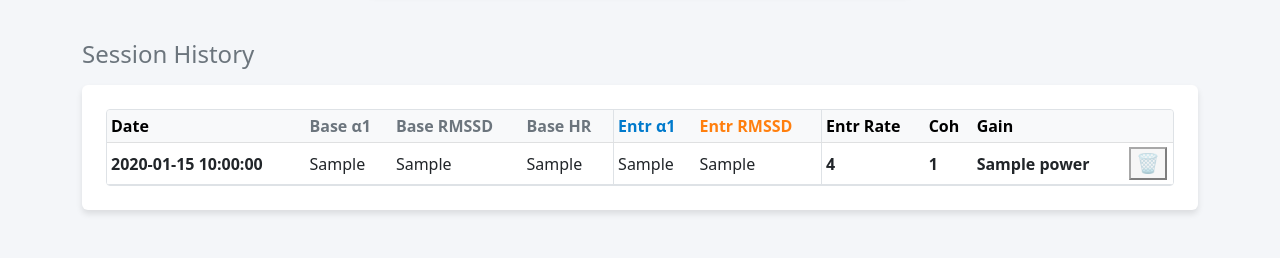
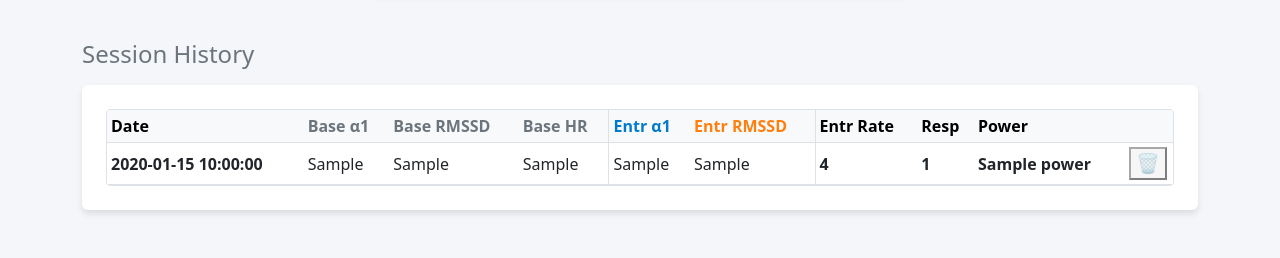
Before and after one commit to mahoneyr/HRV-flexibility, a Flask app: template templates/index.html in a window 1280 px wide. Shown: the part 568-826 px from the top of the page. Run offline with Flask 3, Linux system fonts and the light colour scheme; the template is opened without the code that fills it: most values are stand-ins (such as "Sample title", 1, 10 or a date in 2020).

Commit message:
Rename Coh/Gain table headers to Resp/Power
Co-Authored-By: Claude Fable 5 <noreply@anthropic.com>

```diff
--- a/templates/index.html
+++ b/templates/index.html
@@ -123,8 +123,8 @@
                                 <th style="color: #007acc;">Entr α1</th>
                                 <th style="color: #ff7f0e;" class="border-end">Entr RMSSD</th>
                                 <th>Entr Rate</th>
-                                <th>Coh</th>
-                                <th>Gain</th>
+                                <th>Resp</th>
+                                <th>Power</th>
                                 <th style="width: 50px;"></th> <!-- Action Column -->
                             </tr>
                         </thead>
--- a/templates/result.html
+++ b/templates/result.html
@@ -254,8 +254,8 @@
                                 <th style="color: #007acc;">Entr α1</th>
                                 <th style="color: #ff7f0e;" class="border-end">Entr RMSSD</th>
                                 <th>Entr Rate</th>
-                                <th>Coh</th>
-                                <th>Gain</th>
+                                <th>Resp</th>
+                                <th>Power</th>
                                 <th style="width: 50px;"></th>
                             </tr>
                         </thead>
```
